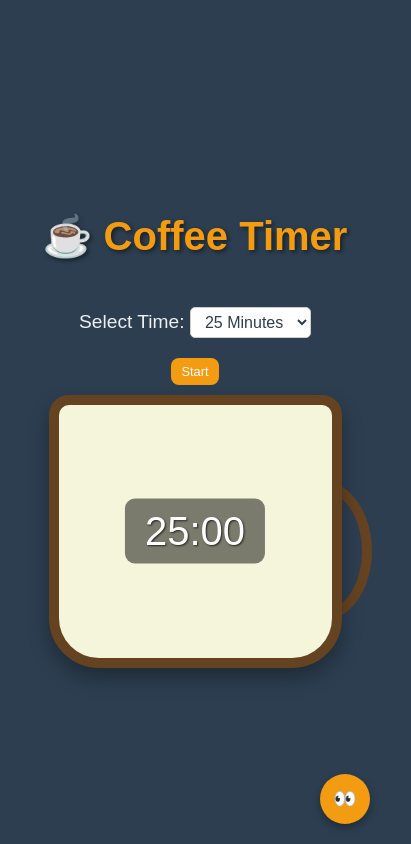
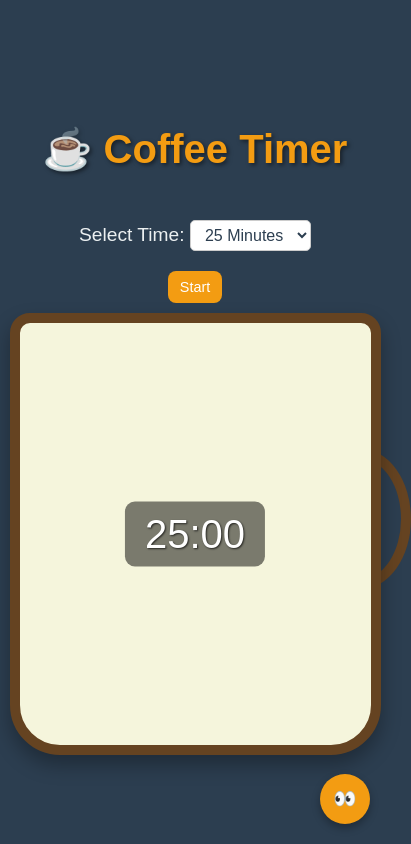
Before and after one commit to hafljin/coffee-timer, a plain HTML site: page index.html in a window 390 px wide. Shown: the whole page, 411 px wide, since content can reach past the window. Drawn offline with Linux system fonts and the light colour scheme.

Commit message:
Fix for mobile

```diff
--- a/script.js
+++ b/script.js
@@ -153,6 +153,12 @@ document.getElementById('start').addEventListener('click', startTimer);
 document.getElementById('stop').addEventListener('click', stopTimer);
 document.getElementById('reset').addEventListener('click', resetTimer);
 
+// Add touch event listeners for buttons
+document.getElementById('start').addEventListener('touchstart', startTimer);
+document.getElementById('stop').addEventListener('touchstart', stopTimer);
+document.getElementById('reset').addEventListener('touchstart', resetTimer);
+document.getElementById('toggle-buttons').addEventListener('touchstart', resetToInitialState);
+
 // Click the small icon to reset to the initial state
 document.getElementById('toggle-buttons').addEventListener('click', () => {
     resetToInitialState();
--- a/style.css
+++ b/style.css
@@ -124,23 +124,27 @@ body {
 
 @media (max-width: 480px) {
     .coffee-container-wrapper {
-        width: calc(70vw + 80px); /* 70% of screen width + handle */
-        height: 30vh; /* 30% of screen height */
+        width: calc(90vw + 80px); /* Adjust width for smaller screens */
+        height: 50vh; /* Adjust height for smaller screens */
     }
 
     .coffee-container {
-        width: 70vw; /* 70% of screen width */
-        height: 30vh; /* 30% of screen height */
+        width: 90vw; /* Adjust width for smaller screens */
+        height: 50vh; /* Adjust height for smaller screens */
     }
 
     .buttons-container {
-        flex-direction: column; /* Change buttons to vertical layout */
-        gap: 8px;
+        flex-direction: column; /* Stack buttons vertically */
+        gap: 10px;
     }
 
     .button {
-        padding: 6px 10px;
-        font-size: 0.8rem;
+        padding: 8px 12px;
+        font-size: 0.9rem;
+    }
+
+    .timer-display {
+        font-size: 2rem; /* Adjust font size for smaller screens */
     }
 }
 
```
